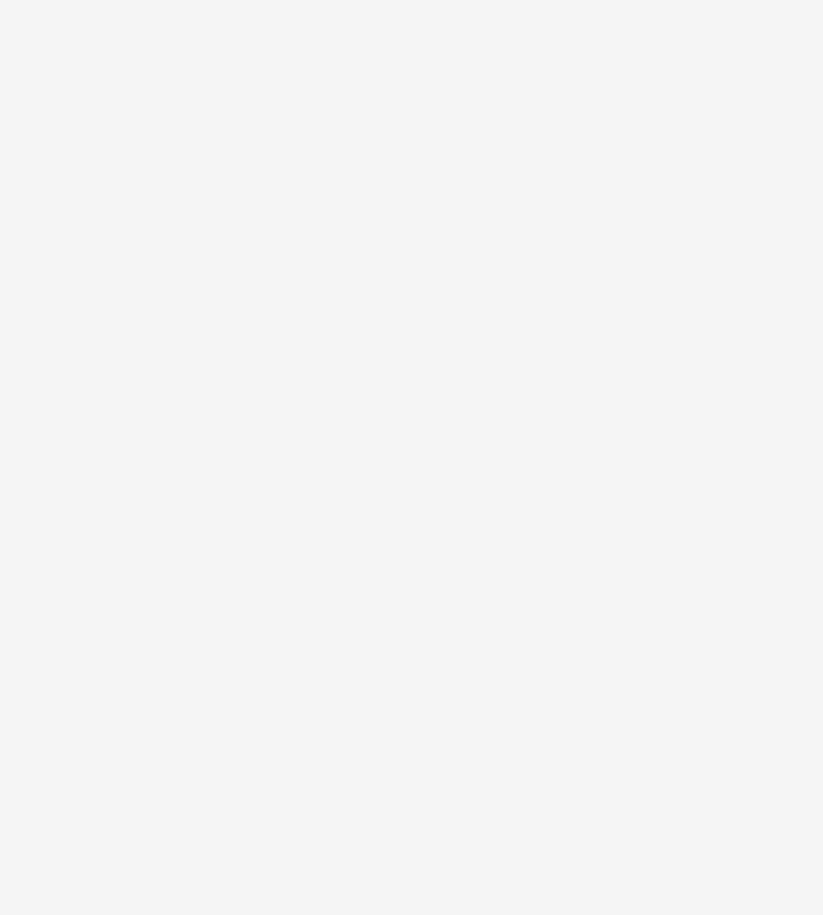
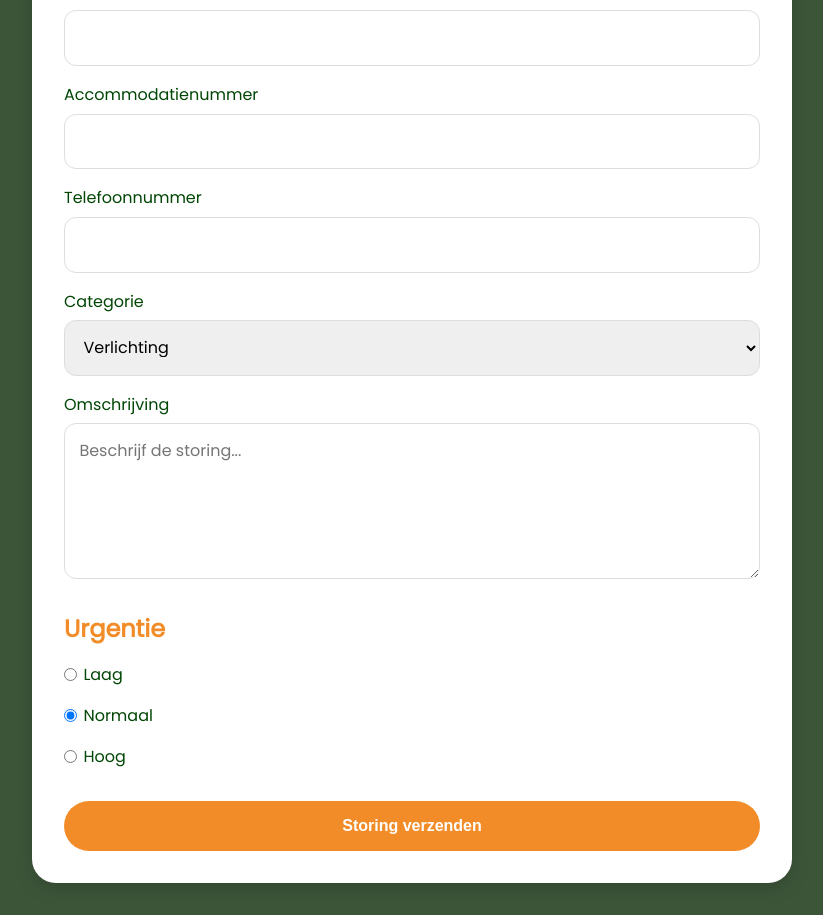
Before and after one commit to xiph-xiph/area42-3, a React (Vite) app in the folder frontend/: page /parkonderhoud in a window 1280 px wide. Shown: the part 248-1163 px from the top of the page, without its empty margins (228-1051 px from the left). Before the commit the page ends 800 px from the top, so only its background shows below. Built offline with nearby package versions, Linux system fonts and the light colour scheme.

Commit message:
parkonderhoud formulier

```diff
--- /dev/null
+++ b/frontend/src/pages/ParkOnderhoudPage.css
@@ -0,0 +1,148 @@
+
+
+.maintenance-page {
+  min-height: 100vh;
+  background:  #3C5539;
+
+  display: flex;
+  justify-content: center;
+
+  padding: 2rem 1rem;
+}
+
+
+
+.maintenance-container {
+  width: 100%;
+  max-width: 760px;
+
+  background: white;
+
+  border-radius: var(--radius-large);
+
+  padding: 2rem;
+
+  box-shadow: var(--shadow-card);
+}
+
+
+
+.maintenance-container h1 {
+  text-align: center;
+  margin-bottom: .5rem;
+}
+
+.maintenance-subtitle {
+  text-align: center;
+  margin-bottom: 2rem;
+  color: #666;
+}
+
+
+
+.maintenance-section {
+  margin-bottom: 2rem;
+}
+
+.maintenance-section h2 {
+  margin-bottom: 1rem;
+  color: var(--snack-primary);
+}
+
+.maintenance-section label {
+  display: flex;
+  flex-direction: column;
+
+  gap: .4rem;
+
+  margin-bottom: 1rem;
+}
+
+
+
+.maintenance-section input,
+.maintenance-section textarea,
+.maintenance-section select {
+  width: 100%;
+
+  padding: .9rem;
+
+  border: 1px solid #ddd;
+
+  border-radius: var(--radius-small);
+
+  font-family: inherit;
+
+  font-size: 1rem;
+}
+
+.maintenance-section textarea {
+  resize: vertical;
+}
+
+/* ========================================
+   RADIO BUTTONS
+======================================== */
+
+.radio-option {
+  display: flex !important;
+  flex-direction: row !important;
+
+  align-items: center;
+
+  gap: .75rem;
+}
+
+.radio-option input {
+  width: auto;
+}
+
+/* ========================================
+   BUTTON
+======================================== */
+
+.maintenance-button {
+  width: 100%;
+
+  padding: 1rem;
+
+  border: none;
+
+  border-radius: 999px;
+
+  background: var(--snack-primary);
+
+  color: white;
+
+  font-size: 1rem;
+
+  font-weight: 700;
+
+  cursor: pointer;
+
+  transition: var(--transition);
+}
+
+.maintenance-button:hover {
+  opacity: .9;
+}
+
+/* ========================================
+   SUCCESMELDING
+======================================== */
+
+.maintenance-success {
+  text-align: center;
+
+  padding: 2rem;
+
+  background: #f6fff6;
+
+  border: 1px solid #b7e4c7;
+
+  border-radius: var(--radius-small);
+
+  color: #2d6a4f;
+
+  line-height: 1.6;
+}
--- a/frontend/src/pages/ParkOnderhoudpage.tsx
+++ b/frontend/src/pages/ParkOnderhoudpage.tsx
@@ -1,5 +1,155 @@
-const ParkonderhoudPage = () => {
-    return <h1>Parkonderhoud</h1>;
+import "./ParkOnderhoudPage.css";
+import { useState } from "react";
+
+function ParkOnderhoudPage() {
+  const [name, setName] = useState("");
+  const [accommodation, setAccommodation] = useState("");
+  const [phone, setPhone] = useState("");
+  const [category, setCategory] = useState("Verlichting");
+  const [urgency, setUrgency] = useState("Normaal");
+  const [description, setDescription] = useState("");
+  const [submitted, setSubmitted] = useState(false);
+
+  const handleSubmit = () => {
+    const report = {
+      name,
+      accommodation,
+      phone,
+      category,
+      urgency,
+      description,
+    };
+
+    console.log("Storing:", report);
+
+    setSubmitted(true);
   };
 
-  export default ParkonderhoudPage;
+  return (
+    <main className="maintenance-page">
+      <div className="maintenance-container">
+
+        <h1>🔧 Parkonderhoud</h1>
+
+        <p className="maintenance-subtitle">
+          Heeft u een technische storing? Via het onderstaande formulier kun je eenvoudig een technische storing melden. Of het nu gaat om je accommodatie of een voorziening op het park, ons onderhoudsteam gaat er zo snel mogelijk mee aan de slag.
+        </p>
+
+
+
+        {submitted ? (
+          <div className="maintenance-success">
+            ✅ Uw melding is succesvol verzonden.
+            <br />
+            Onze technische dienst neemt deze zo snel mogelijk in behandeling.
+          </div>
+        ) : (
+          <>
+            <section className="maintenance-section">
+
+              <label>
+                Naam
+                <input
+                  type="text"
+                  value={name}
+                  onChange={(e) => setName(e.target.value)}
+                />
+              </label>
+
+              <label>
+                Accommodatienummer
+                <input
+                  type="text"
+                  value={accommodation}
+                  onChange={(e) => setAccommodation(e.target.value)}
+                />
+              </label>
+
+              <label>
+                Telefoonnummer
+                <input
+                  type="tel"
+                  value={phone}
+                  onChange={(e) => setPhone(e.target.value)}
+                />
+              </label>
+
+              <label>
+                Categorie
+                <select
+                  value={category}
+                  onChange={(e) => setCategory(e.target.value)}
+                >
+                  <option>Verlichting</option>
+                  <option>Sanitair</option>
+                  <option>Verwarming / Airco</option>
+                  <option>TV / Internet</option>
+                  <option>Keuken</option>
+                  <option>Deur / Slot</option>
+                  <option>Overig</option>
+                </select>
+              </label>
+
+              <label>
+                Omschrijving
+                <textarea
+                  rows={5}
+                  value={description}
+                  onChange={(e) => setDescription(e.target.value)}
+                  placeholder="Beschrijf de storing..."
+                />
+              </label>
+
+            </section>
+
+            <section className="maintenance-section">
+
+              <h2>Urgentie</h2>
+
+              <label className="radio-option">
+                <input
+                  type="radio"
+                  value="Laag"
+                  checked={urgency === "Laag"}
+                  onChange={(e) => setUrgency(e.target.value)}
+                />
+                Laag
+              </label>
+
+              <label className="radio-option">
+                <input
+                  type="radio"
+                  value="Normaal"
+                  checked={urgency === "Normaal"}
+                  onChange={(e) => setUrgency(e.target.value)}
+                />
+                Normaal
+              </label>
+
+              <label className="radio-option">
+                <input
+                  type="radio"
+                  value="Hoog"
+                  checked={urgency === "Hoog"}
+                  onChange={(e) => setUrgency(e.target.value)}
+                />
+                Hoog
+              </label>
+
+            </section>
+
+            <button
+              className="maintenance-button"
+              onClick={handleSubmit}
+            >
+              Storing verzenden
+            </button>
+          </>
+        )}
+
+      </div>
+    </main>
+  );
+}
+
+export default ParkOnderhoudPage;
```
